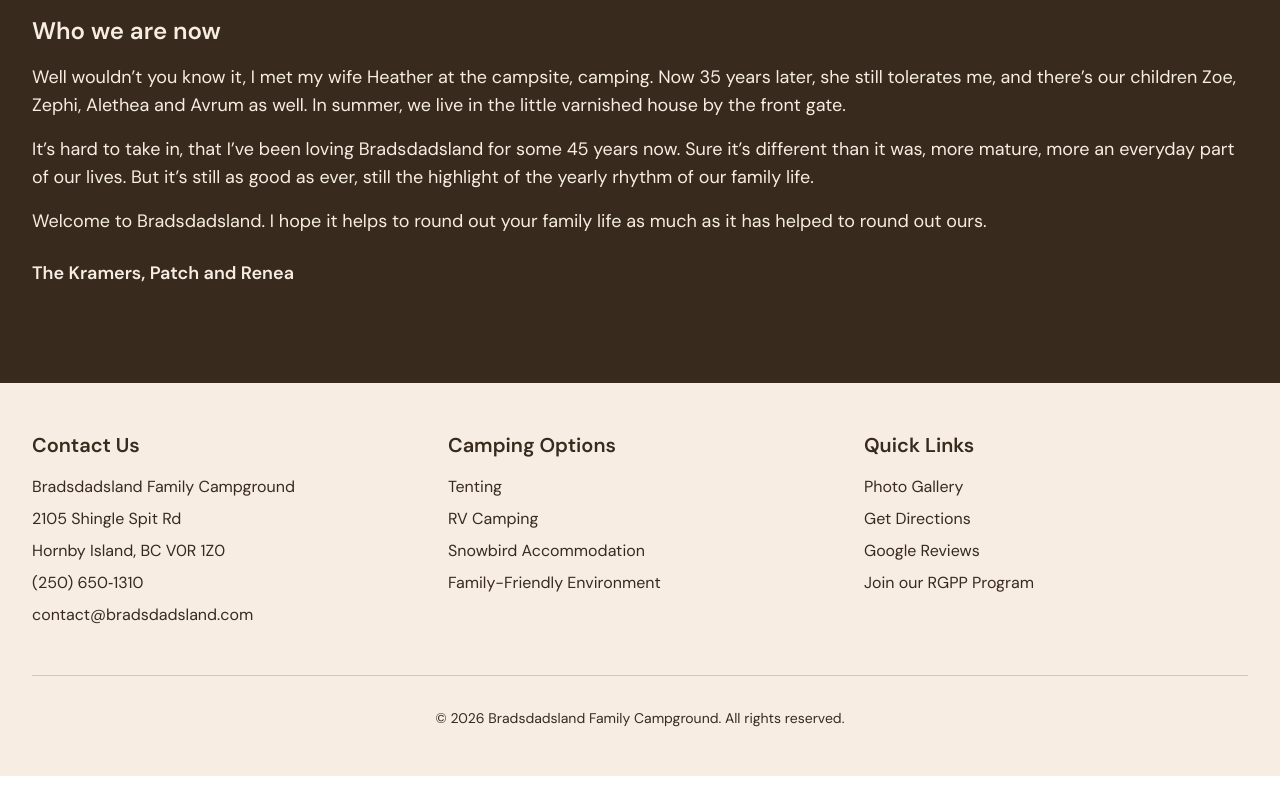
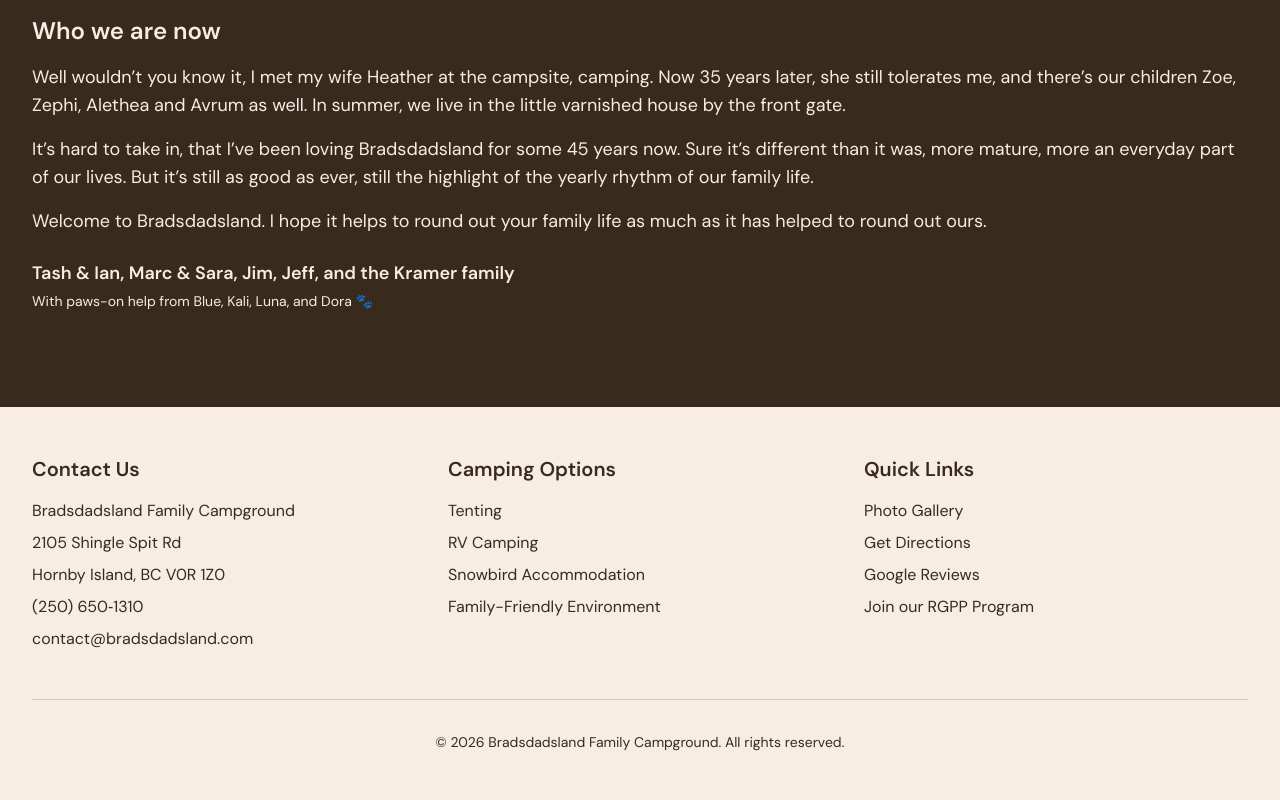
Before and after one commit to AletheaKramer/bradsdadsland, a React (Vite) app: page /about-us in a window 1280 px wide. Shown: the part 1811-2611 px from the top of the page. Before the commit the page ends 2587 px from the top, so only its background shows below. Built offline with nearby package versions, Linux system fonts and the light colour scheme; no server answers.

Commit message:
Update About Us family credits

```diff
--- a/src/components/AboutUs.jsx
+++ b/src/components/AboutUs.jsx
@@ -100,9 +100,14 @@ const AboutUs = () => {
           life as much as it has helped to round out ours.
         </p>
 
-        <p className="text-lg font-semibold mt-6">
-          The Kramers, Patch and Renea
-        </p>
+        <div className="mt-6">
+          <p className="text-lg font-semibold">
+            Tash &amp; Ian, Marc &amp; Sara, Jim, Jeff, and the Kramer family
+          </p>
+          <p className="mt-1 text-sm">
+            With paws-on help from Blue, Kali, Luna, and Dora 🐾
+          </p>
+        </div>
       </div>
     </div>
   );
```
